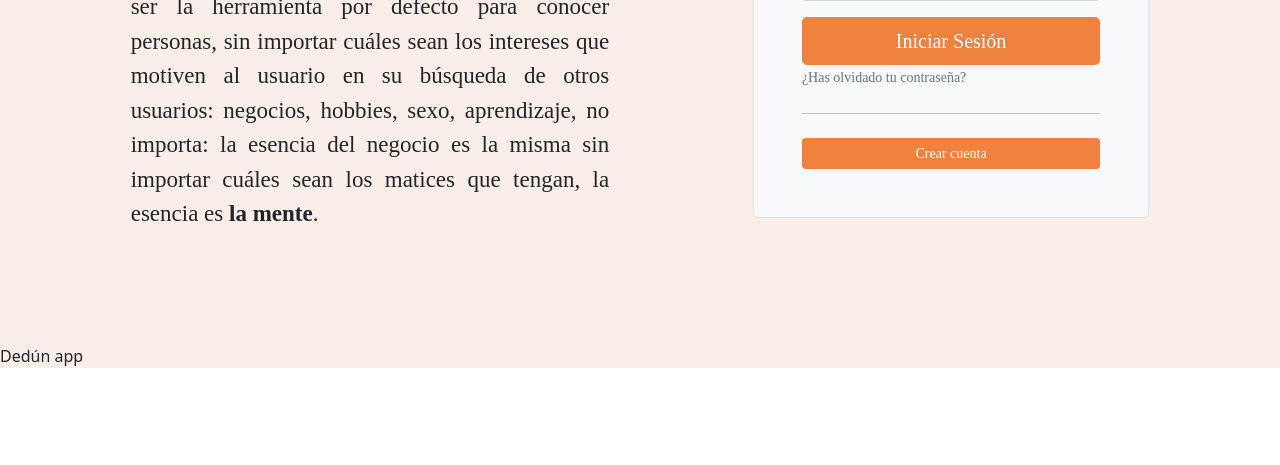
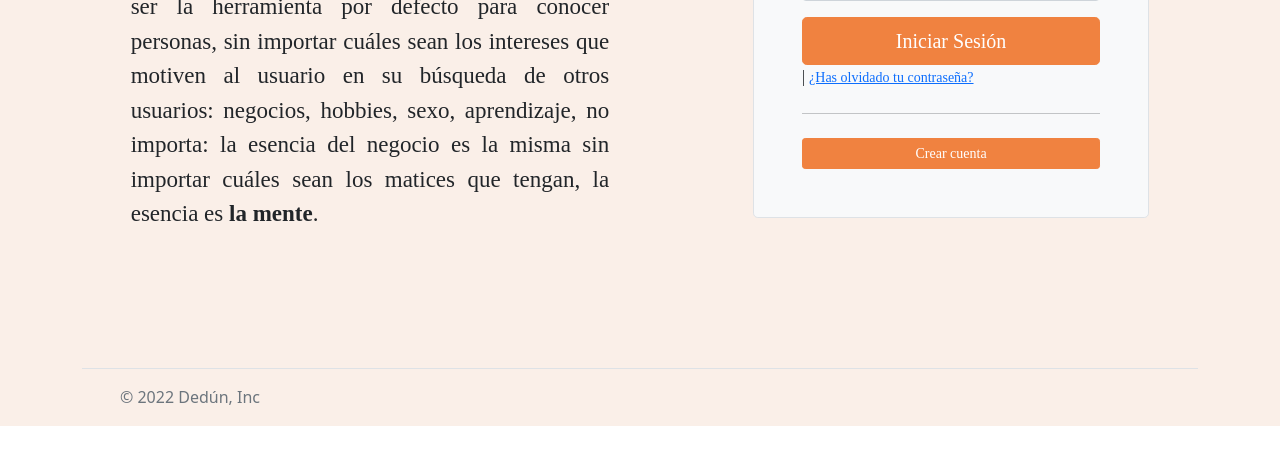
Before and after one commit to AlejandroUN/Ded-n, a Vue app in the folder frontend/: page / in a window 1280 px wide. Shown: the part 305-770 px from the top of the page. Built offline with nearby package versions, Linux system fonts and the light colour scheme.

Commit message:
Home terminado

```diff
--- a/frontend/src/App.vue
+++ b/frontend/src/App.vue
@@ -7,14 +7,33 @@
     <router-link to="/crearCuenta">Crear cuenta</router-link>
   </div>-->
     <router-view />
-    <footer >Dedún app</footer>
+    <div class="container">
+  <footer class="d-flex flex-wrap justify-content-between align-items-center py-3 my-4 border-top">
+    <div class="col-md-4 d-flex align-items-center">
+      <a href="/" class="mb-3 me-2 mb-md-0 text-muted text-decoration-none lh-1">
+        <svg class="bi" width="30" height="24"><use xlink:href="#bootstrap"></use></svg>
+      </a>
+      <span class="text-muted">© 2022 Dedún, Inc</span>
+    </div>
+
+    <ul class="nav col-md-4 justify-content-end list-unstyled d-flex">
+      <li class="ms-3"><a class="text-muted" href="#"><svg class="bi" width="24" height="24"><use xlink:href="#twitter"></use></svg></a></li>
+      <li class="ms-3"><a class="text-muted" href="#"><svg class="bi" width="24" height="24"><use xlink:href="#instagram"></use></svg></a></li>
+      <li class="ms-3"><a class="text-muted" href="#"><svg class="bi" width="24" height="24"><use xlink:href="#facebook"></use></svg></a></li>
+    </ul>
+  </footer>
+</div>
   </div>
 </template>
 
 <style>
 
-.fondo{
-    background-color: #FAEFE8;
-  }
+.fondo {
+  background-color: #faefe8;
+}
+
+::-webkit-scrollbar {
+    display: none;
+}
 
 </style>
--- a/frontend/src/router/index.js
+++ b/frontend/src/router/index.js
@@ -1,6 +1,5 @@
 import { createRouter, createWebHistory } from 'vue-router'
 import Home from '../views/Home.vue'
-import iniciarSesion from '../views/iniciarSesion.vue'
 import crearCuenta from '../views/crearCuenta.vue'
 import encuestaPsicometrica from '../views/encuestaPsicometrica.vue'
 import entrarPerfil from '../views/entrarPerfil.vue'
@@ -15,11 +14,6 @@ const routes = [
     path: '/',
     name: 'Home',
     component: Home
-  },
-  {
-    path: '/iniciarSesion',
-    name: 'iniciarSesion',
-    component: iniciarSesion
   },
   {
     path: '/crearCuenta',
--- a/frontend/src/views/Home.vue
+++ b/frontend/src/views/Home.vue
@@ -3,7 +3,9 @@
     <div class="row align-items-center g-lg-5 py-5">
       <div class="col-lg-7 text-center text-lg-start">
         <div class="col-lg-10 fs-4 font">
-          <center class="pb"><img src="../assets/logo.png" height="100" /></center>
+          <center class="pb">
+            <img src="../assets/logo.png" height="100" />
+          </center>
           <p class="f_tamano">
             Dedún es una plataforma para relacionar personas según sus intereses
             y su psicología. Está llamada a ser la herramienta por defecto para
@@ -35,15 +37,26 @@
             />
             <label for="floatingPassword">Contraseña</label>
           </div>
-          <button class="w-100 btn btn-lg btn-primary color" type="submit">
-            Iniciar Sesión
-          </button>
-
-          <small class="text-muted">¿Has olvidado tu contraseña?</small>
+          <router-link to="/entrarPerfil">
+            <button
+              class="w-100 btn btn-lg btn-primary color"
+              type="submit"
+              v-on:click="login"
+            >
+              Iniciar Sesión
+            </button> </router-link
+          >|
+          <small class="text-muted"
+            ><router-link to="/recuperarContrasena"
+              >¿Has olvidado tu contraseña?</router-link
+            ></small
+          >
           <hr class="my-4" />
-          <button class="w-100 btn btn-sm btn-primary color" type="submit">
-            Crear cuenta
-          </button>
+          <router-link to="/crearCuenta">
+            <button class="w-100 btn btn-sm btn-primary color" type="submit">
+              Crear cuenta
+            </button>
+          </router-link>
         </form>
       </div>
     </div>
@@ -83,11 +96,28 @@
 </template>
 
 <script>
+import AuthenticationService from "@/services/AuthenticationService";
 export default {
   data() {
-    return {};
+    return {
+      email: "",
+      password: "",
+    };
   },
-  methods: {},
+  methods: {
+    async login() {
+      try {
+        await AuthenticationService.login({
+          // eslint-disable-line no-mixed-spaces-and-tabs
+          email: this.email, // eslint-disable-line no-mixed-spaces-and-tabs
+          password: this.password, // eslint-disable-line no-mixed-spaces-and-tabs
+        }); // eslint-disable-line no-mixed-spaces-and-tabs
+        this.$router.push({ path: "/entrarPerfil" });
+      } catch (error) {
+        this.error = error.response.data.error;
+      }
+    },
+  },
 };
 </script>
 
--- a/frontend/src/views/iniciarSesion.vue
+++ /dev/null
@@ -1,49 +0,0 @@
-<template>
-
-    <div id="app">
-
-        <aside>
-            <h2>Inicio de Sesion </h2>
-            <input type="text" placeholder="Email" v-model="email">
-            <input type="password" placeholder="Contraseña" v-model="password">
-
-
-            <router-link to="/recuperarContrasena">He olvidado mi contraseña</router-link>
-            <br>
-
-            <router-link to="/entrarPerfil"><button v-on:click="login">Entrar</button></router-link>|
-
-        </aside>
-
-        <footer>
-            Dedún app
-        </footer>
-
-    </div>
-
-</template>
-    <script>
-        import AuthenticationService from '@/services/AuthenticationService'
-        export default {
-            data() {
-                return {
-                    email: "",
-                    password: "",
-                }
-            },
-            methods: {
-                async login() {
-					try{
-                    	await AuthenticationService.login({ // eslint-disable-line no-mixed-spaces-and-tabs
-                        	email: this.email, // eslint-disable-line no-mixed-spaces-and-tabs
-                        	password: this.password // eslint-disable-line no-mixed-spaces-and-tabs
-                    	}) // eslint-disable-line no-mixed-spaces-and-tabs
-                        this.$router.push({ path: "/entrarPerfil" });
-					} catch(error){
-
-						this.error = error.response.data.error
-					}
-                }
-            }
-        }
-    </script>
```
